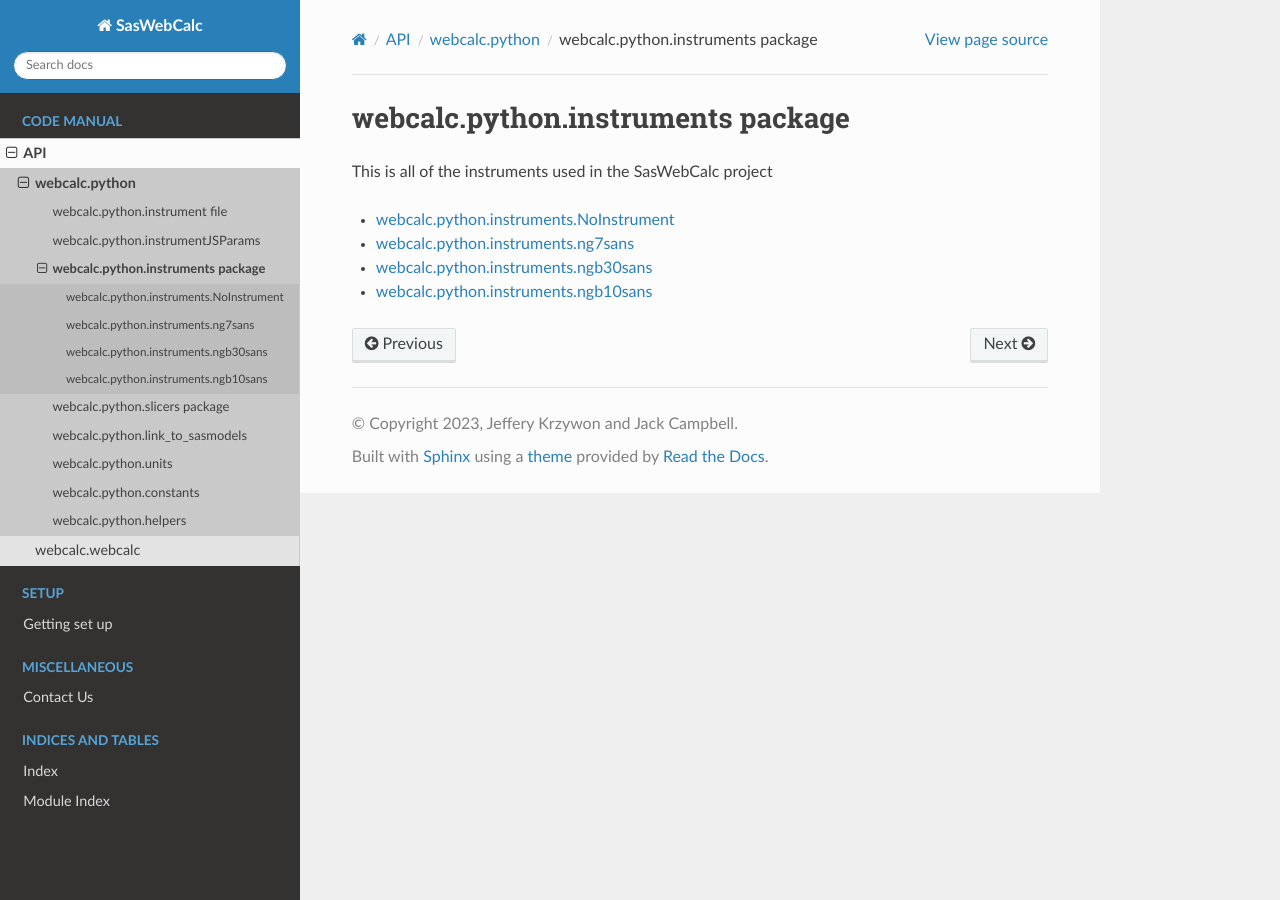
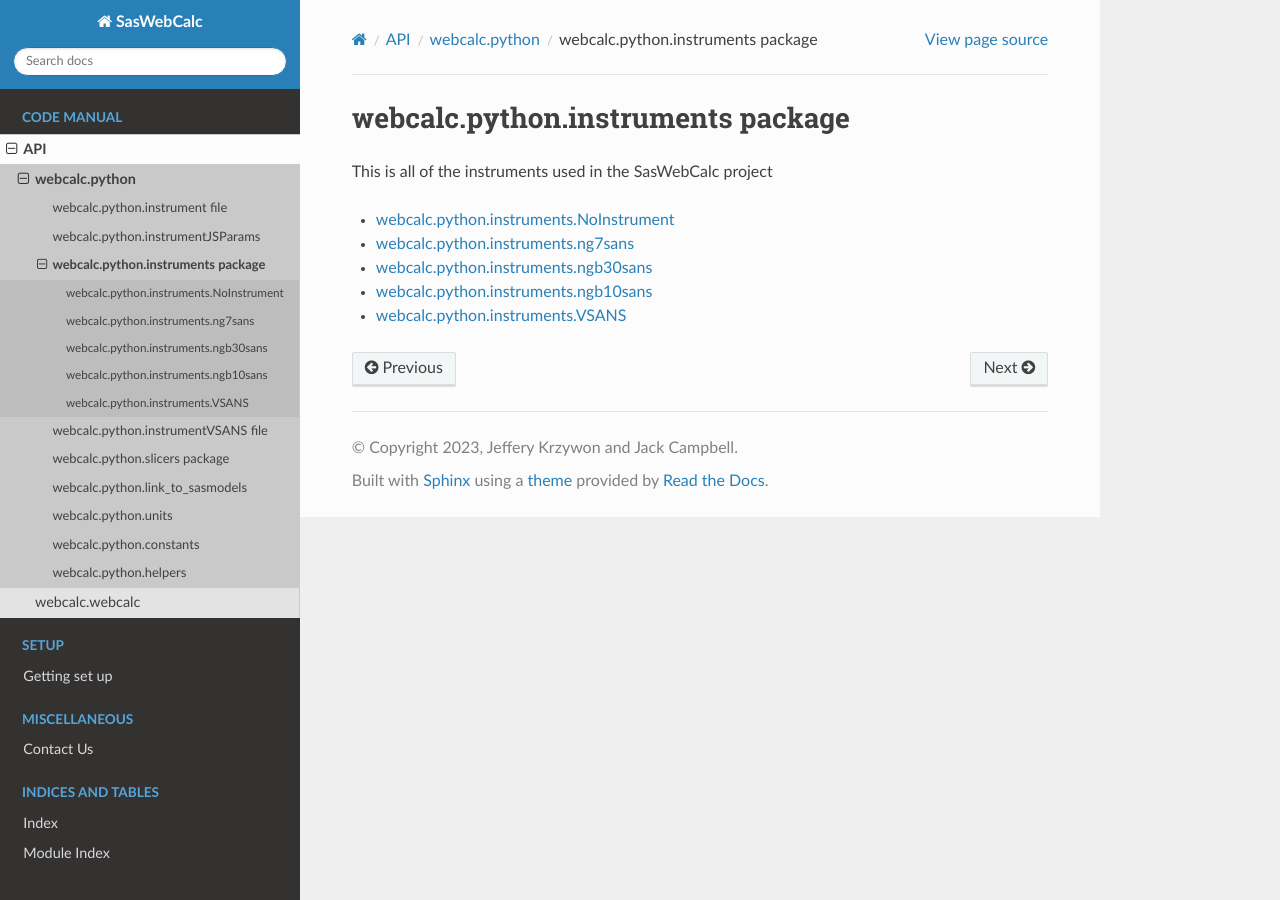
Before and after one commit to JackCampbell5/SasWebCalc, a Sphinx documentation site: the page built from docs/source/api/instruments/webcalc.python.instruments.rst, in a window 1280 px wide. Built offline with Sphinx 7.4.7 and the Read the Docs theme 2.0.0, drawn with Linux system fonts in a browser that asks for light colours.

Commit message:
Added documentation files for instrumentVSANS

```diff
--- /dev/null
+++ b/docs/source/api/instrument_VSANS/webcalc.python.instrumentVSANS.allCarriage.rst
@@ -0,0 +1,8 @@
+webcalc\.python\.instrument\.allCarriage
+========================================
+
+.. autoclass:: webcalc.python.instrumentVSANS.AllCarriage
+    :members:
+    :special-members: __init__
+    :undoc-members:
+    :show-inheritance:
--- /dev/null
+++ b/docs/source/api/instrument_VSANS/webcalc.python.instrumentVSANS.beam.rst
@@ -0,0 +1,8 @@
+webcalc\.python\.instrument\.beam
+=================================
+
+.. autoclass:: webcalc.python.instrumentVSANS.Beam
+    :members:
+    :special-members: __init__
+    :undoc-members:
+    :show-inheritance:
--- /dev/null
+++ b/docs/source/api/instrument_VSANS/webcalc.python.instrumentVSANS.collimation.rst
@@ -0,0 +1,8 @@
+webcalc\.python\.instrument\.collimation
+========================================
+
+.. autoclass:: webcalc.python.instrumentVSANS.Collimation
+    :members:
+    :special-members: __init__
+    :undoc-members:
+    :show-inheritance:
--- /dev/null
+++ b/docs/source/api/instrument_VSANS/webcalc.python.instrumentVSANS.detector.rst
@@ -0,0 +1,8 @@
+webcalc\.python\.instrument\.detector
+=====================================
+
+.. autoclass:: webcalc.python.instrumentVSANS.Detector
+    :members:
+    :special-members: __init__
+    :undoc-members:
+    :show-inheritance:
--- /dev/null
+++ b/docs/source/api/instrument_VSANS/webcalc.python.instrumentVSANS.dqCalculator.rst
@@ -0,0 +1,8 @@
+webcalc\.python\.instrument\.dqCalculator
+=========================================
+
+.. autoclass:: webcalc.python.instrumentVSANS.DqCalculator
+    :members:
+    :special-members: __init__
+    :undoc-members:
+    :show-inheritance:
--- /dev/null
+++ b/docs/source/api/instrument_VSANS/webcalc.python.instrumentVSANS.frontCarriage.rst
@@ -0,0 +1,8 @@
+webcalc\.python\.instrument\.frontCarriage
+==========================================
+
+.. autoclass:: webcalc.python.instrumentVSANS.FrontCarriage
+    :members:
+    :special-members: __init__
+    :undoc-members:
+    :show-inheritance:
--- /dev/null
+++ b/docs/source/api/instrument_VSANS/webcalc.python.instrumentVSANS.horizontalPanel.rst
@@ -0,0 +1,8 @@
+webcalc\.python\.instrument\.horizontalPanel
+============================================
+
+.. autoclass:: webcalc.python.instrumentVSANS.HorizontalPanel
+    :members:
+    :special-members: __init__
+    :undoc-members:
+    :show-inheritance:
--- /dev/null
+++ b/docs/source/api/instrument_VSANS/webcalc.python.instrumentVSANS.middleCarriage.rst
@@ -0,0 +1,8 @@
+webcalc\.python\.instrument\.middleCarriage
+===========================================
+
+.. autoclass:: webcalc.python.instrumentVSANS.MiddleCarriage
+    :members:
+    :special-members: __init__
+    :undoc-members:
+    :show-inheritance:
--- /dev/null
+++ b/docs/source/api/instrument_VSANS/webcalc.python.instrumentVSANS.verticalPanel.rst
@@ -0,0 +1,8 @@
+webcalc\.python\.instrument\.verticalPanel
+==========================================
+
+.. autoclass:: webcalc.python.instrumentVSANS.VerticalPanel
+    :members:
+    :special-members: __init__
+    :undoc-members:
+    :show-inheritance:
--- /dev/null
+++ b/docs/source/api/instruments/webcalc.python.instruments.VSANS.rst
@@ -0,0 +1,8 @@
+webcalc\.python\.instruments\.VSANS
+=====================================
+
+.. automodule:: webcalc.python.instruments.VSANS
+    :members:
+    :special-members: __init__
+    :undoc-members:
+    :show-inheritance:
--- a/docs/source/api/webcalc.python.instruments.rst
+++ b/docs/source/api/instruments/webcalc.python.instruments.rst
@@ -8,3 +8,4 @@
     webcalc.python.instruments.ng7sans
     webcalc.python.instruments.ngb30sans
     webcalc.python.instruments.ngb10sans
+    webcalc.python.instruments.VSANS
--- a/docs/source/api/webcalc.python.rst
+++ b/docs/source/api/webcalc.python.rst
@@ -12,7 +12,8 @@
 
     webcalc.python.instrument
     webcalc.python.instrumentJSParams
-    webcalc.python.instruments
+    instruments/webcalc.python.instruments
+    instrument_VSANS/webcalc.python.instrumentVSANS
     webcalc.python.slicers
     webcalc.python.link_to_sasmodels
     webcalc.python.units
```
Also changed, not shown: docs/source/api/instrument_VSANS/webcalc.python.instrumentVSANS.rst (added, +16 -0 lines), docs/source/api/instruments/webcalc.python.instruments.NoInstrument.rst (renamed from docs/source/api/webcalc.python.instruments.NoInstrument.rst), docs/source/api/instruments/webcalc.python.instruments.ng7sans.rst (renamed from docs/source/api/webcalc.python.instruments.ng7sans.rst), docs/source/api/instruments/webcalc.python.instruments.ngb10sans.rst (renamed from docs/source/api/webcalc.python.instruments.ngb10sans.rst), docs/source/api/instruments/webcalc.python.instruments.ngb30sans.rst (renamed from docs/source/api/webcalc.python.instruments.ngb30sans.rst).
